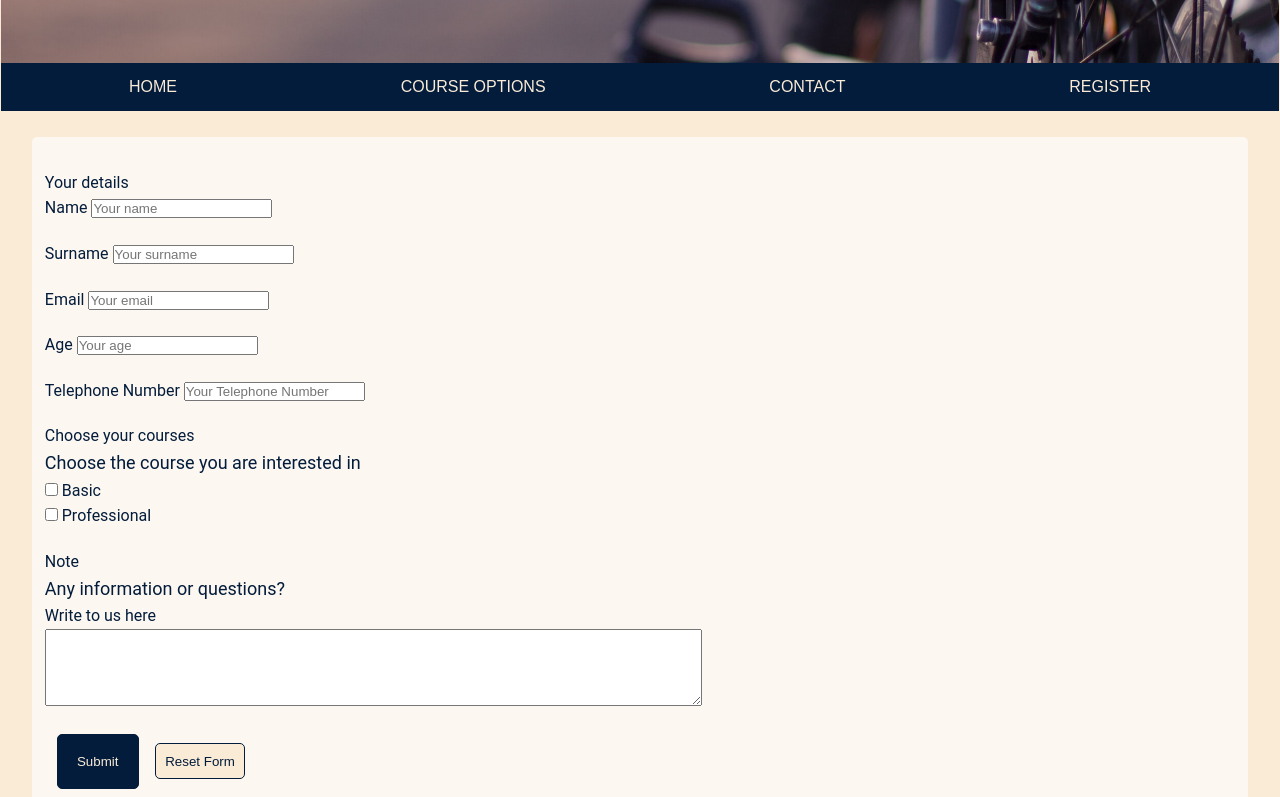
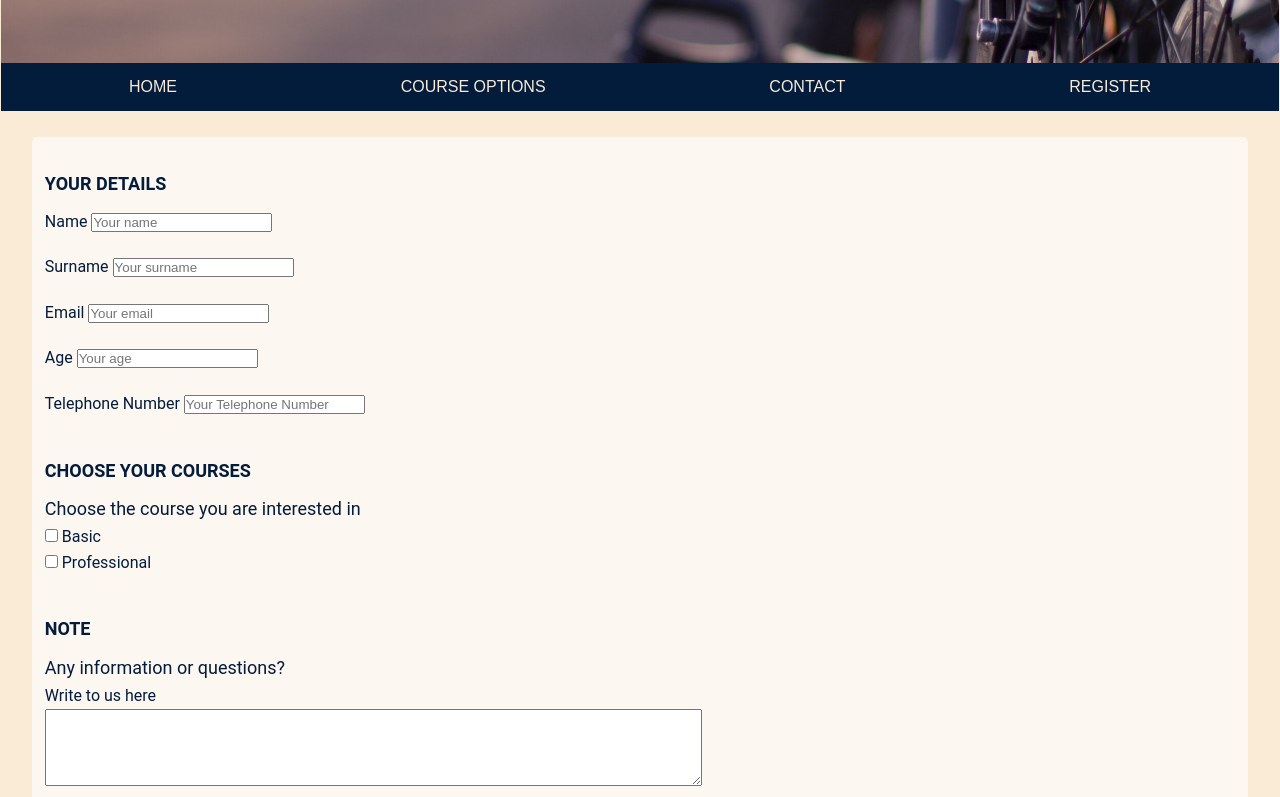
Before and after one commit to JulianaZani/codeinstituteproject, a plain HTML site: page form.html in a window 1280 px wide. Shown: the part 340-1137 px from the top of the page. Drawn offline with Linux system fonts and the light colour scheme.

Commit message:
update form html

```diff
--- a/assets/css/style.css
+++ b/assets/css/style.css
@@ -198,6 +198,8 @@ input[type=submit] {
 	color: #faebd7;
 	border: 1px solid #031C3B;
 	border-radius: 5px;
+  width: 20%;
+  font-size: medium;
 }
 
 input[type=reset] {
@@ -208,6 +210,14 @@ input[type=reset] {
     color:#031C3B;
     border: 1px solid #031C3B;
     border-radius: 5px;
+    width: 15%;
+}
+
+legend {
+  font-size: large;
+	font-weight: 600;
+	text-transform: uppercase;
+	margin: 20px 0 10px 0;
 }
 
 /* Display Flex */
--- a/form.html
+++ b/form.html
@@ -45,7 +45,7 @@
 
     <main>
 
-        <form action="">
+        <form class="displayflex column-wrap gap20px">
 
             <fieldset>
                 <legend>Your details</legend>
```
